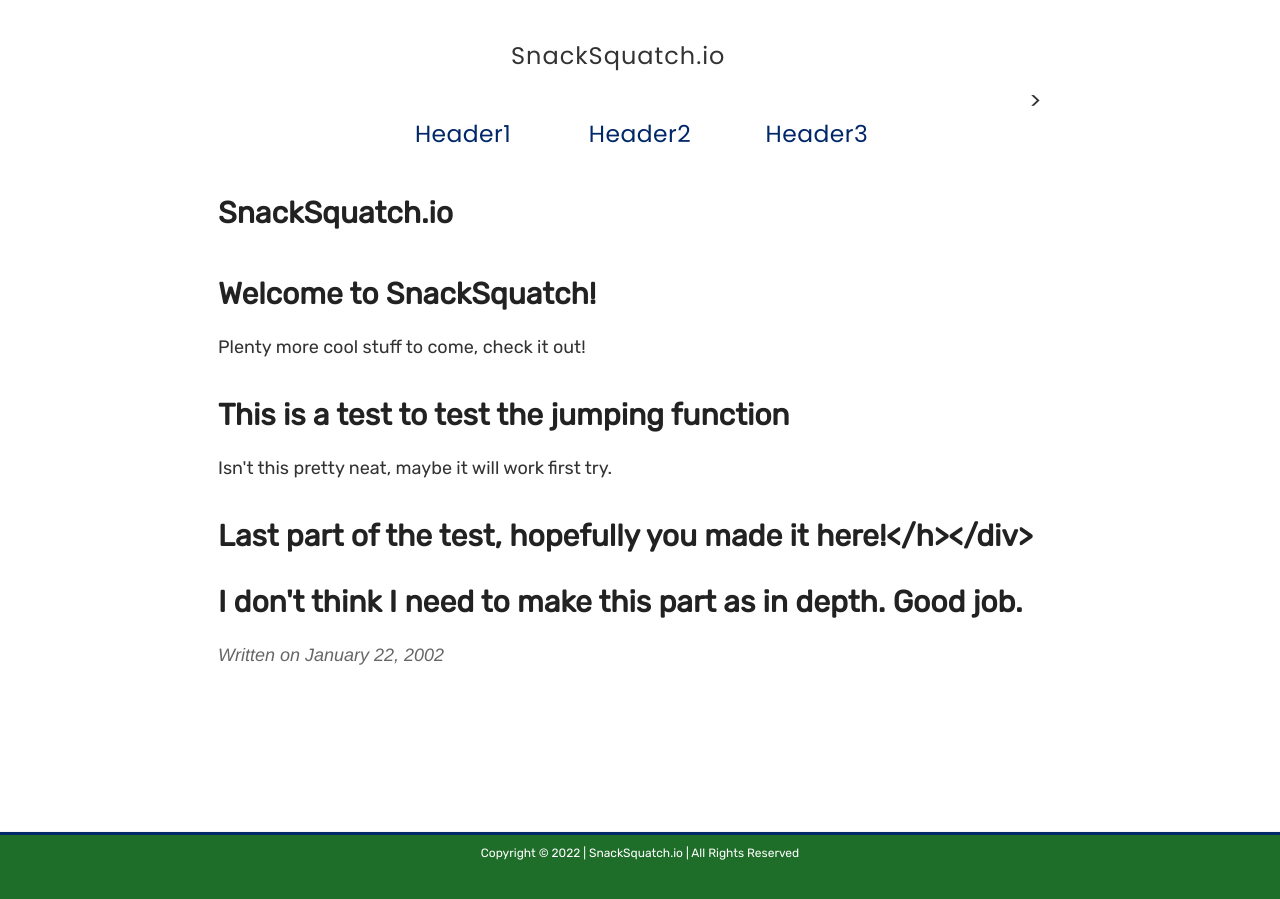
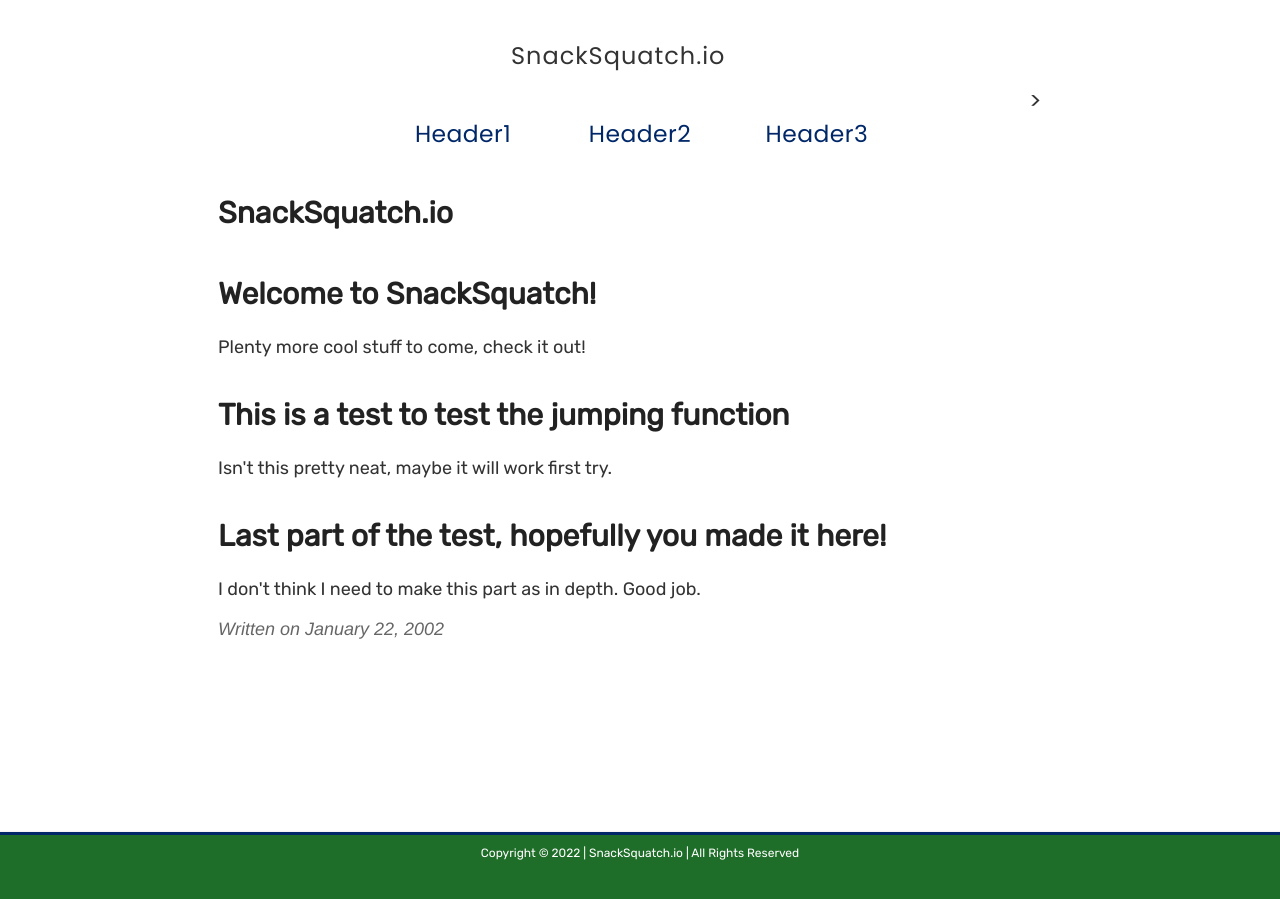
Before and after one commit to Dunkaroo38/snacksquatch, a Jekyll site: the page built from _posts/02-01-22-Welcome.md, in a window 1280 px wide. Built offline with Jekyll 4.4.1, drawn with Linux system fonts in a browser that asks for light colours.

Commit message:
Fix h1 tag on post

```diff
--- a/_posts/02-01-22-Welcome.md
+++ b/_posts/02-01-22-Welcome.md
@@ -28,6 +28,6 @@ work
 first
 try.</p>
 
-<div id="header3"><h1>Last part of the test, hopefully you made it here!</h></div>
+<div id="header3"><h1>Last part of the test, hopefully you made it here!</h1></div>
 
 <p>I don't think I need to make this part as in depth. Good job.</p>
```
